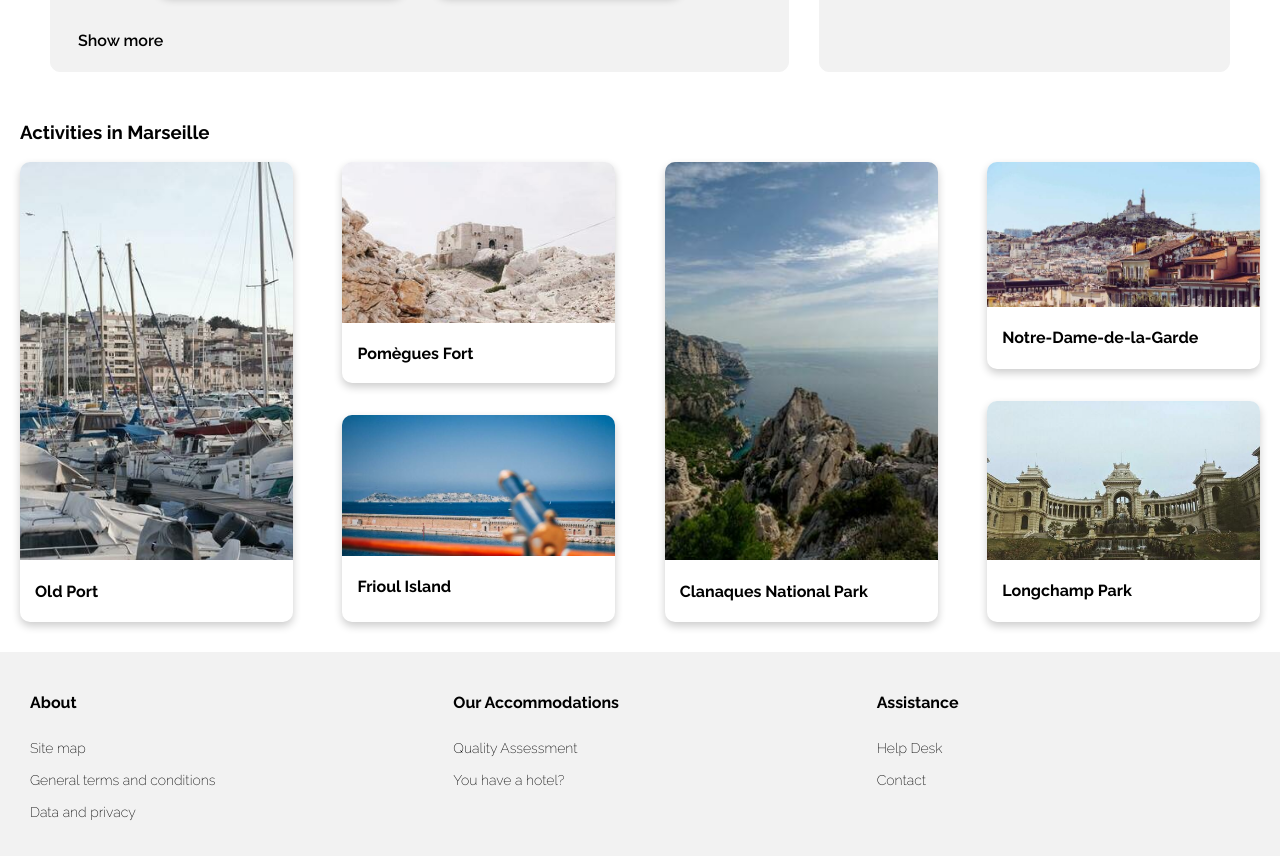
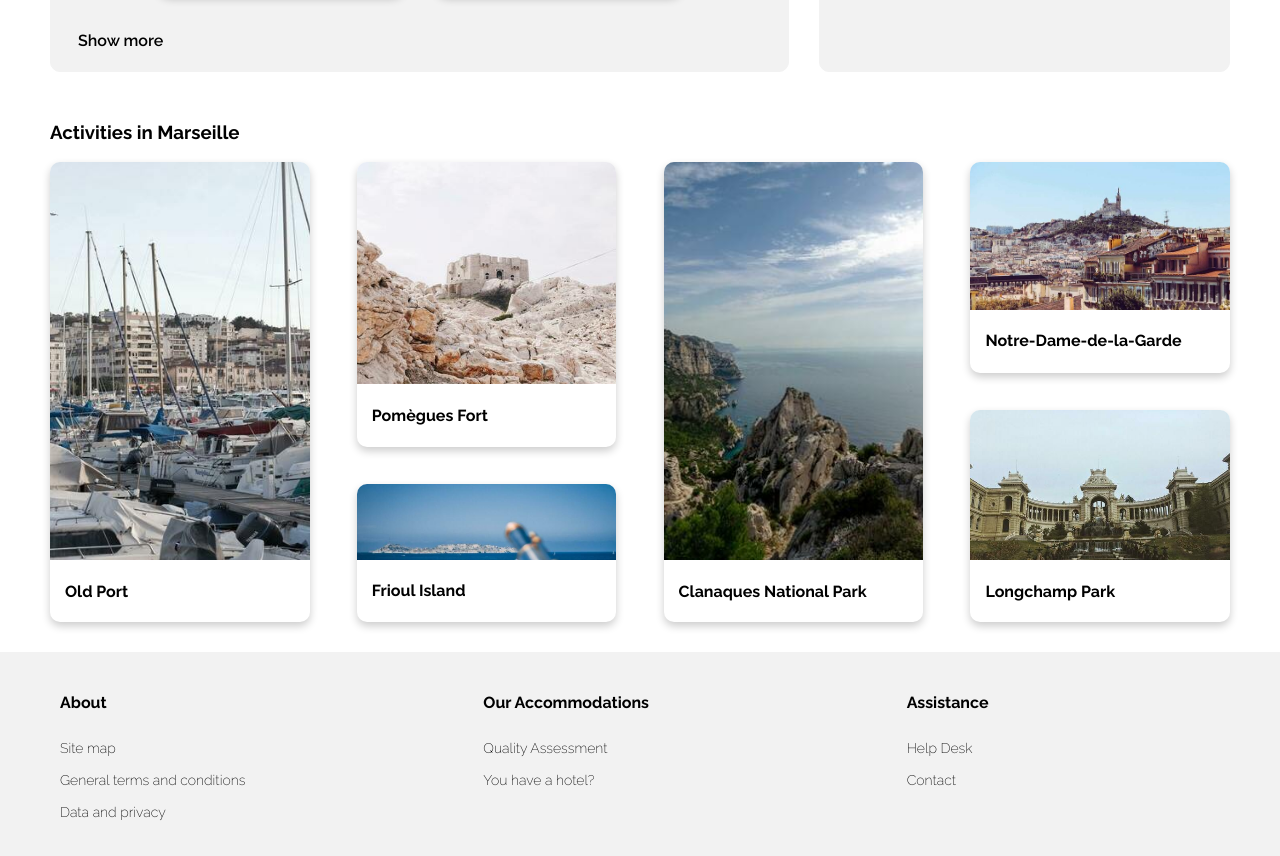
Before and after one commit to AdamJmo/Bookibooki, a plain HTML site: page index.html in a window 1280 px wide. Shown: the part 1204-2060 px from the top of the page. Drawn offline with Linux system fonts and the light colour scheme.

Commit message:
Updated code

```diff
--- a/CSS/style.css
+++ b/CSS/style.css
@@ -49,6 +49,7 @@ nav img{
 .nav-links ul li a:hover{
     border-top: 2px solid #0065fc;
     color: #0065fc;
+    cursor: pointer;
 }
 
 
@@ -98,6 +99,7 @@ nav img{
 }
 .searchbar:hover{
     background-color: #deebff;
+    cursor: pointer;
 }
 
 
@@ -175,7 +177,7 @@ nav img{
 
 
 .btn:hover{
-    cursor: crosshair;
+    cursor: pointer;
     background-color: #deebff;
 }
 
@@ -389,7 +391,7 @@ nav img{
     flex-wrap: wrap;
     max-width: 100%;
     min-height: 100%;
-    margin: 30px 20px;
+    margin: 30px 50px;
 
 }
 
@@ -402,7 +404,7 @@ nav img{
     justify-content: space-between;
     width: auto;
 }
-.actcontainer a:nth-child(3n-2){
+.actcontainer a:nth-child(1){
     display: flex;
     flex-direction: column;
     height: 460px;
@@ -412,20 +414,52 @@ nav img{
     box-shadow: 0 4px 8px 0 rgba(0,0,0,0.2);
 }
 
-.actcontainer a:nth-child(2n+3){
+.actcontainer a:nth-child(4){
     display: flex;
     flex-direction: column;
-    height: 45%;
+    height: 460px;
     width: 22%;
     margin:0px;
     border-radius: 10px;
     box-shadow: 0 4px 8px 0 rgba(0,0,0,0.2);
 }
 
-.actcontainer a:nth-child(4n+2){
+.actcontainer a:nth-child(5){
     display: flex;
     flex-direction: column;
-    height: 48%;
+    height: 46%;
+    width: 22%;
+    margin:0px;
+    border-radius: 10px;
+    box-shadow: 0 4px 8px 0 rgba(0,0,0,0.2);
+}
+
+.actcontainer a:nth-child(6){
+    display: flex;
+    flex-direction: column;
+    height: 46%;
+    width: 22%;
+    margin:0px;
+    border-radius: 10px;
+    box-shadow: 0 4px 8px 0 rgba(0,0,0,0.2);
+}
+
+
+.actcontainer a:nth-child(2){
+    display: flex;
+    flex-direction: column;
+    height: 62%;
+    width: 22%;
+    margin:0px;
+    border-radius: 10px;
+    box-shadow: 0 4px 8px 0 rgba(0,0,0,0.2);
+
+}
+
+.actcontainer a:nth-child(3){
+    display: flex;
+    flex-direction: column;
+    height: 30%;
     width: 22%;
     margin:0px;
     border-radius: 10px;
@@ -451,7 +485,7 @@ nav img{
 
 
 .image2{
-    height: 73%;
+    height: 78%;
     width: 100%;
     object-fit: cover;
     border-radius: 10px 10px 0px 0px;
@@ -462,10 +496,10 @@ nav img{
 
 
 .image3{
-    height: 68%;
+    height: 55%;
     width: 100%;
     border-radius: 10px 10px 0px 0px;
-    object-position: 0% 0%;
+    object-position: 0% 14%;
     object-fit: cover;
 
 }
@@ -491,7 +525,7 @@ nav img{
 }
 
 .image6{
-    height: 72%;
+    height: 71%;
     width: 100%;
     object-fit: cover;
     border-radius: 10px 10px 0px 0px;
@@ -526,7 +560,7 @@ nav img{
     gap:20px;
     max-height: fit-content;
     width: 60% ;
-    margin:0px 20px;
+    margin:0px 50px;
 }
 
 .footerheading h4{
@@ -594,7 +628,7 @@ line-height: 32px;
     nav{
         padding: 0px 0px;
         flex-direction: column;
-        border-bottom: #f2f2f2 solid 5px;
+
     }
     nav img{
         height: 55px;
@@ -621,24 +655,29 @@ line-height: 32px;
         padding: 24px 25px;
 
     }
-    #left{
-        width:50%
-    }
+
+
     #left a{
         padding: 24px 25px;
     }
-    #right{
+    #right, #left{
         width: 50%;
+        padding-bottom: 30px;
+        border-bottom: #f2f2f2 solid 5px;
     }
+
+    #left:hover , #right:hover{
+
+        border-top:0px;
+        border-bottom: solid 5px #0065fc;
+}
     #right a{
         padding: 3px 55px 24px 58px;
     }
 
+
     .nav-links ul li a:hover{
-
-        color: #0065fc;
         border-top:0px;
-        border-bottom: solid 5px #0065fc;
     }
 
     .main-heading{
--- a/index.html
+++ b/index.html
@@ -53,8 +53,9 @@
 
     <div class="Filtercontainer">
         <h4>Filters</h4>
-        <div>
-            <button class="btn" onclick="filterSelection('Low cost')">
+        <div class="filters">
+
+            <button class="btn" Low cost>
                 <span class="fa-stack fa-2x">
                     <i class="fa fa-circle fa-stack-2x icon-background"></i>
                     <i class="fa fa-money-bill-wave fa-stack-1x"></i>
@@ -62,7 +63,7 @@
 
 
 
-            <button class="btn" onclick="filterSelection('Family-friendly')">
+            <button class="btn" Family-friendly>
                 <span class="fa-stack fa-2x">
                     <i class="fa fa-circle fa-stack-2x icon-background"></i>
                     <i class="fa fa-child-reaching fa-stack-1x"></i>
@@ -70,14 +71,14 @@
 
 
 
-                <button class="btn" onclick="filterSelection('Romantic')">
+                <button class="btn" >
                 <span class="fa-stack fa-2x">
                     <i class="fa fa-circle fa-stack-2x icon-background"></i>
                     <i class="fa fa-heart fa-stack-1x"></i>
                 </span>Romantic</button>
 
 
-            <button class="btn" onclick="filterSelection('Pets allowed')">
+            <button class="btn" Pets allowed>
                 <span class="fa-stack fa-2x">
                     <i class="fa fa-circle fa-stack-2x icon-background"></i>
                     <i class="fa fa-dog fa-stack-1x"></i>
```
